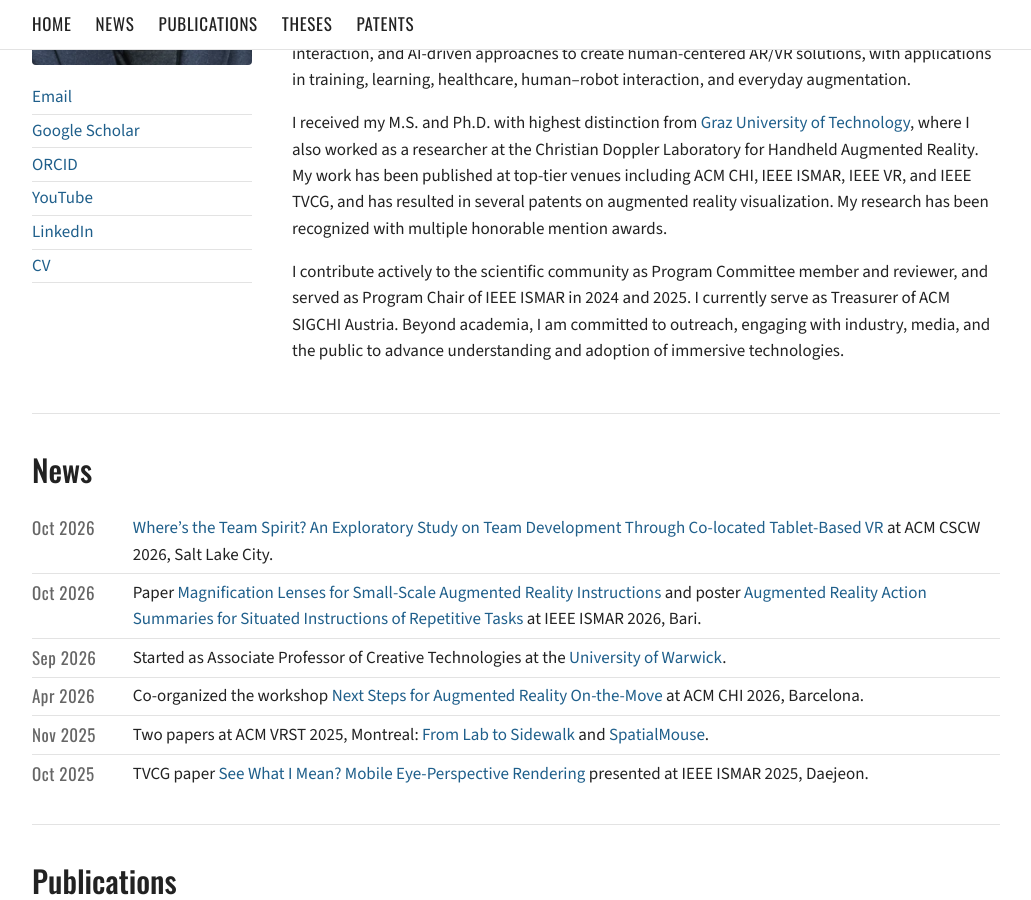
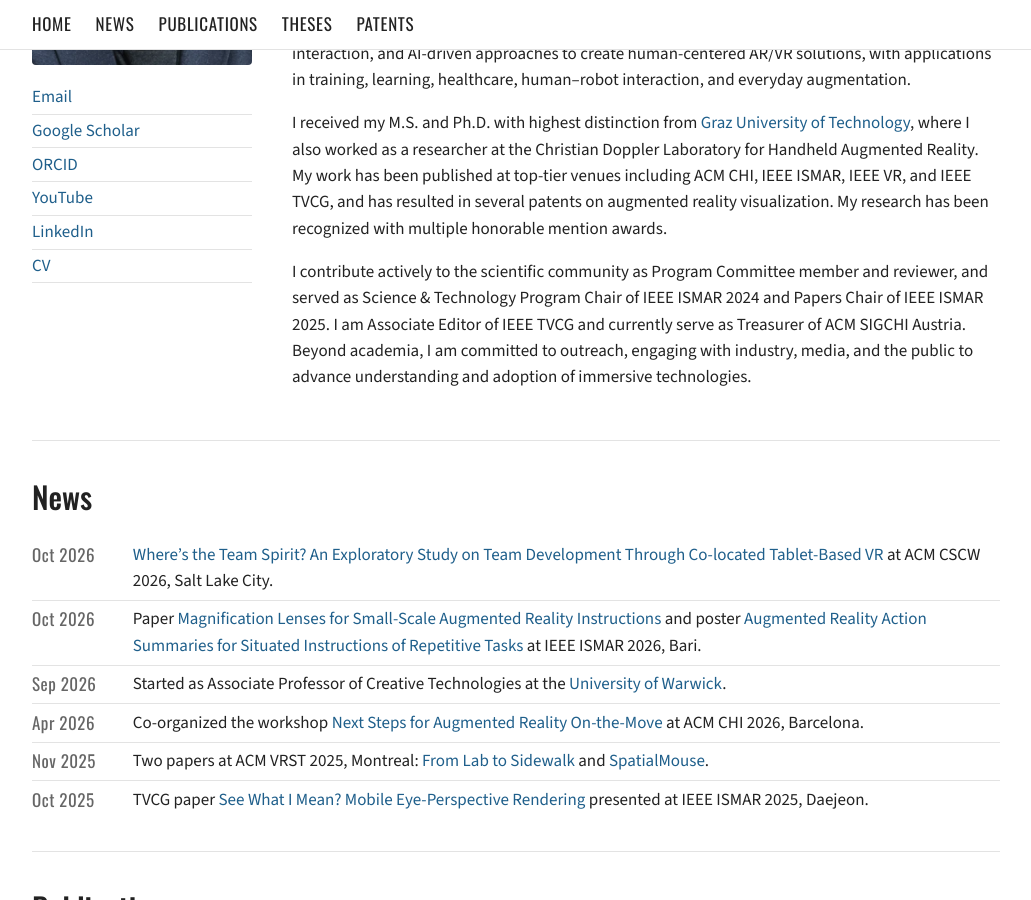
Before and after one commit to mtatz/mtatz.github.io, a Jekyll site: the page built from index.html, in a window 1280 px wide and 900 px high, scrolled down 310 px. Shown: the whole window, without its empty margins (124-1155 px from the left). Built offline with Jekyll 4.4.1, drawn with Linux system fonts in a browser that asks for light colours.

Commit message:
Update bio: ISMAR roles and TVCG Associate Editor
Co-Authored-By: Claude Opus 5.5 <noreply@anthropic.com>
Claude-Session: https://claude.ai/code/session_014X6Q7nAd6PJRdbiiMWzV1J

```diff
--- a/index.html
+++ b/index.html
@@ -20,7 +20,7 @@ layout: default
 
     <p>I received my M.S. and Ph.D. with highest distinction from <a href="https://www.tugraz.at/">Graz University of Technology</a>, where I also worked as a researcher at the Christian Doppler Laboratory for Handheld Augmented Reality. My work has been published at top-tier venues including ACM CHI, IEEE ISMAR, IEEE VR, and IEEE TVCG, and has resulted in several patents on augmented reality visualization. My research has been recognized with multiple honorable mention awards.</p>
 
-    <p>I contribute actively to the scientific community as Program Committee member and reviewer, and served as Program Chair of IEEE ISMAR in 2024 and 2025. I currently serve as Treasurer of ACM SIGCHI Austria. Beyond academia, I am committed to outreach, engaging with industry, media, and the public to advance understanding and adoption of immersive technologies.</p>
+    <p>I contribute actively to the scientific community as Program Committee member and reviewer, and served as Science &amp; Technology Program Chair of IEEE ISMAR 2024 and Papers Chair of IEEE ISMAR 2025. I am Associate Editor of IEEE TVCG and currently serve as Treasurer of ACM SIGCHI Austria. Beyond academia, I am committed to outreach, engaging with industry, media, and the public to advance understanding and adoption of immersive technologies.</p>
   </div>
 </section>
 
```
